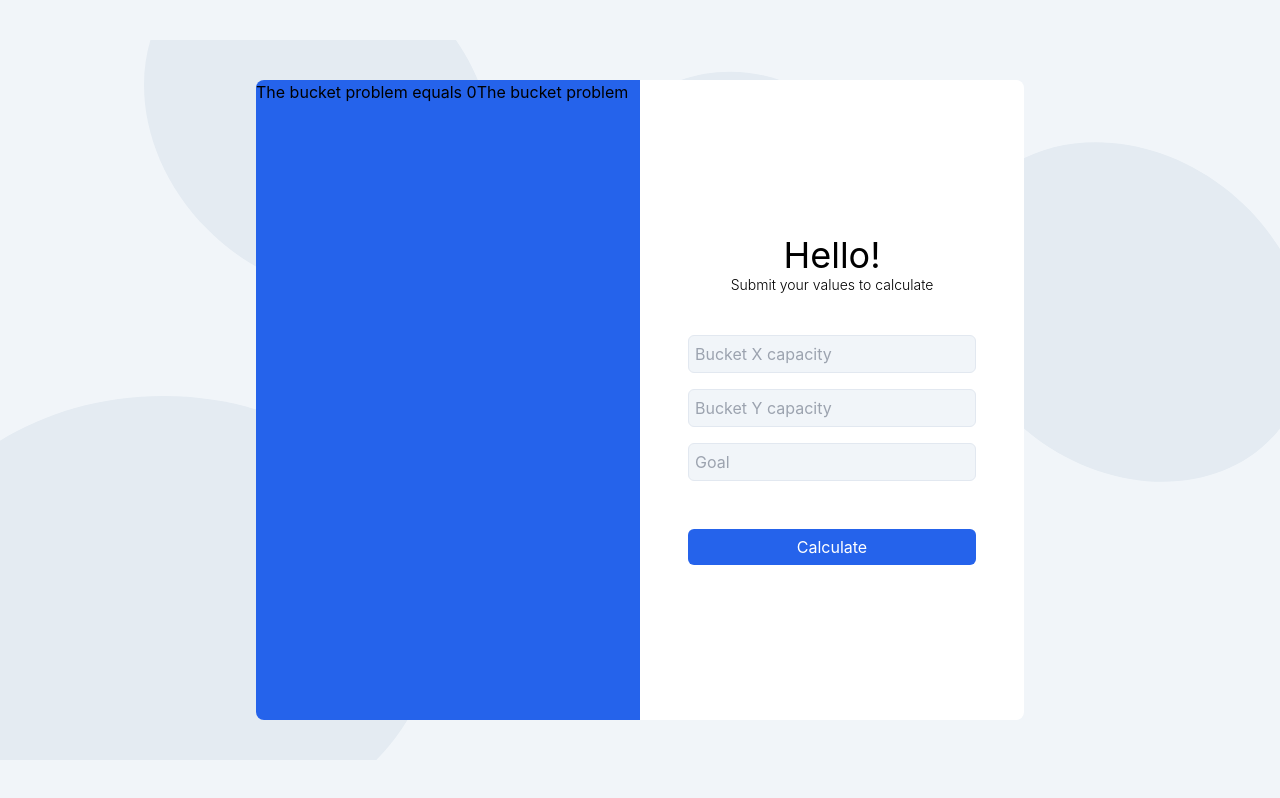
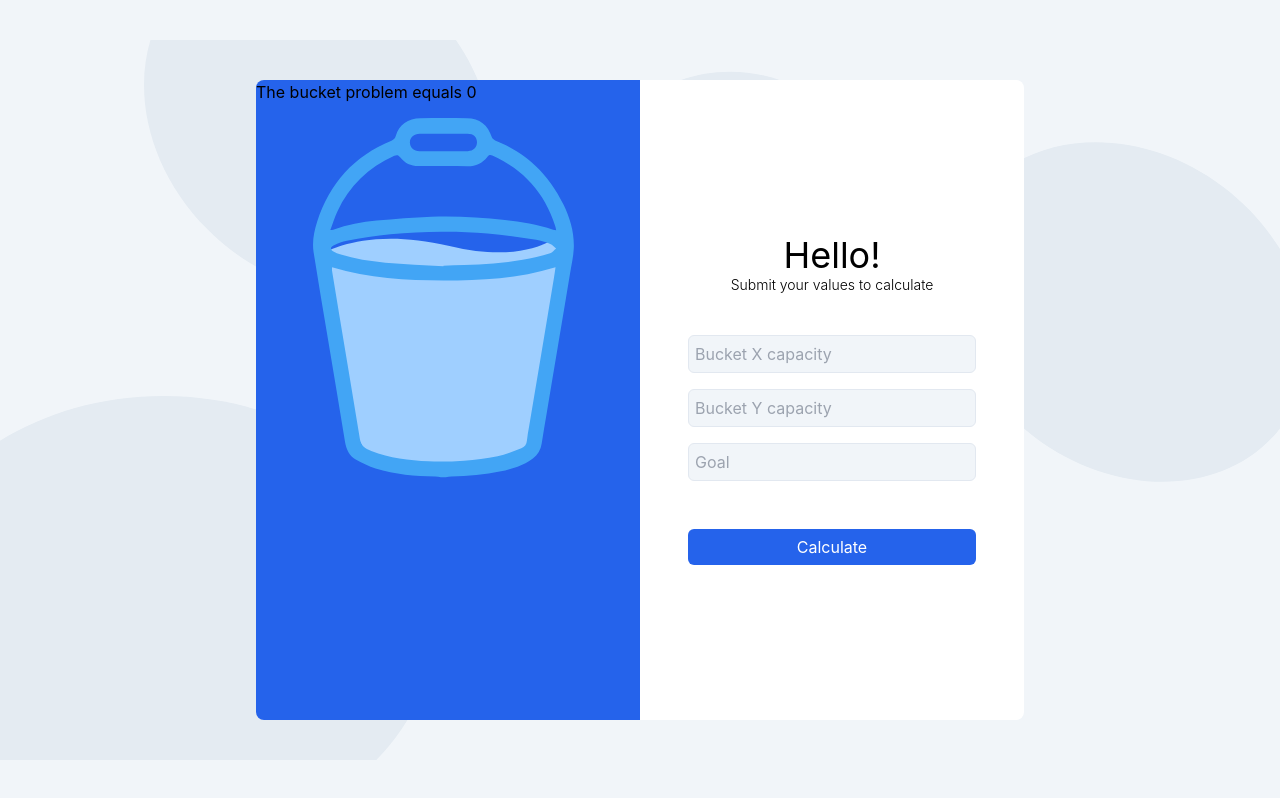
Before and after one commit to Jaydotcom27/WaterBuckets, a React (Create React App) app: page / in a window 1280 px wide. Built offline with nearby package versions, Linux system fonts and the light colour scheme.

Commit message:
created Bucket component

```diff
--- /dev/null
+++ b/src/components/Bucket.js
@@ -0,0 +1,21 @@
+import "../App.css";
+import Lottie from "react-lottie-player";
+import BucketFull from "../resources/BuketFull.json";
+
+function Bucket(params) {
+  return (
+    <div className="">
+      <Lottie
+        loop
+        animationData={BucketFull}
+        play
+        speed={1}
+        style={{
+          speed: 1,
+        }}
+      />
+    </div>
+  );
+}
+
+export default Bucket;
--- a/src/components/BucketsForm.js
+++ b/src/components/BucketsForm.js
@@ -1,5 +1,6 @@
 import "../App.css";
 import { useEffect, useState } from "react";
+import Bucket from "../components/Bucket";
 
 function BucketsForm() {
   const [bucketValues, setBucketValues] = useState({
@@ -34,7 +35,7 @@ function BucketsForm() {
     <div className="flex w-3/5 h-4/5 rounded-lg z-10">
       <div className="w-1/2 bg-blue-600 rounded-l-lg">
         <span>The bucket problem equals {optimalSteps}</span>
-        <span>The bucket problem</span>
+        <Bucket params="1"></Bucket>
       </div>
       <div className="w-1/2 bg-white rounded-r-lg flex flex-col items-center justify-center">
         <span className="text-4xl">Hello!</span>
```
